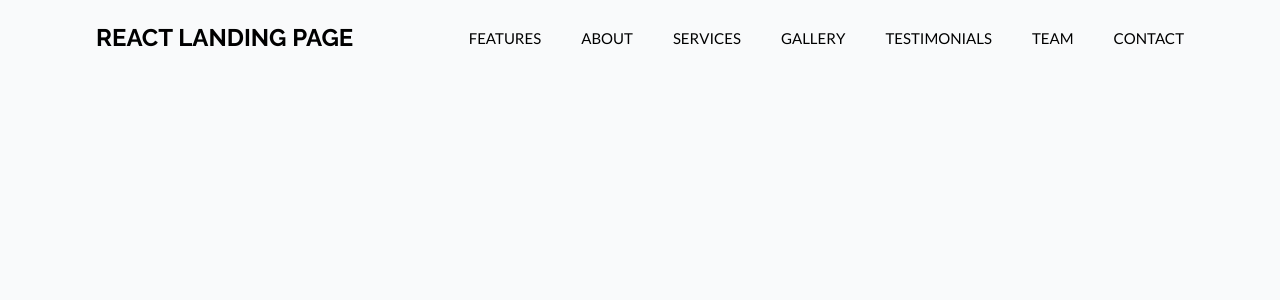
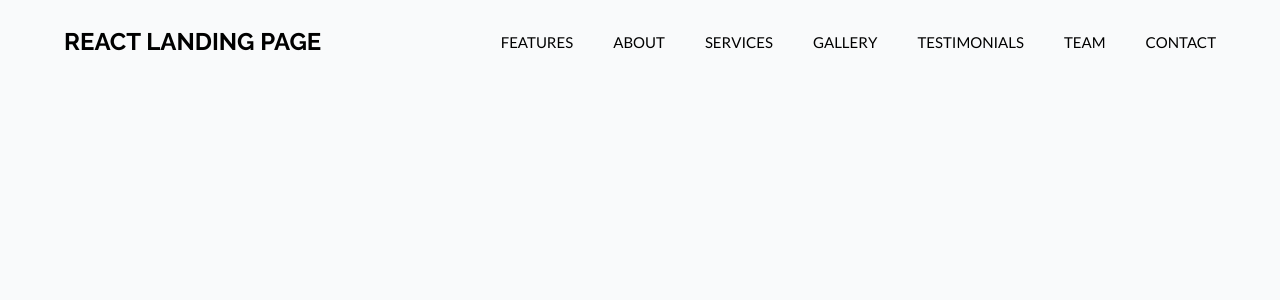
Before and after one commit to arcteggzz/practiceReactAbiola, a React (Create React App) app in the folder white-uipractice01/: page / in a window 1280 px wide. Shown: the top 300 px of the page. Built offline with nearby package versions, Linux system fonts and the light colour scheme; the HTML template or start-up script is replaced by a standard one.

Commit message:
Removed the variable for the className for NavBar

```diff
--- a/white-uipractice01/src/components/NavBar.jsx
+++ b/white-uipractice01/src/components/NavBar.jsx
@@ -1,6 +1,6 @@
 function NavBar() {
     return (
-      <div className={navBar}>
+      <div className="mx-auto w-[90%] flex justify-between items-center py-6 uppercase">
           <h1 className="text-[24px] font-bold font-raleway">React Landing Page</h1>
           <div className="flex lg:space-x-10 sm:space-x-5 md:space-x-8 text-[15px] font-sans">
               <a href="" className={linkStyle}>Features</a>
@@ -16,5 +16,4 @@ function NavBar() {
   }
 
   const linkStyle = `hover:bg-red-900`
-  const navBar = `mx-auto w-[85%] flex justify-between items-center py-5 uppercase`
-export default NavBar;
+  export default NavBar;
```
